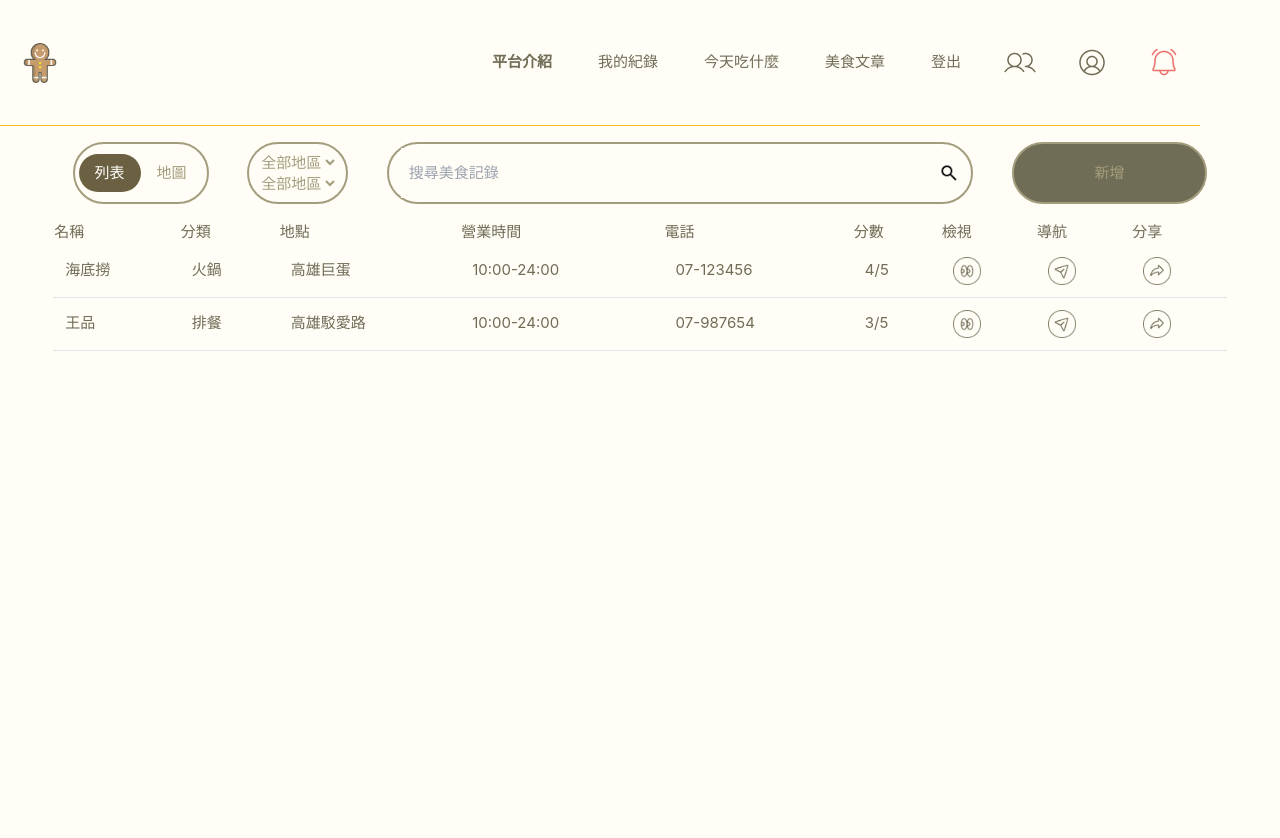
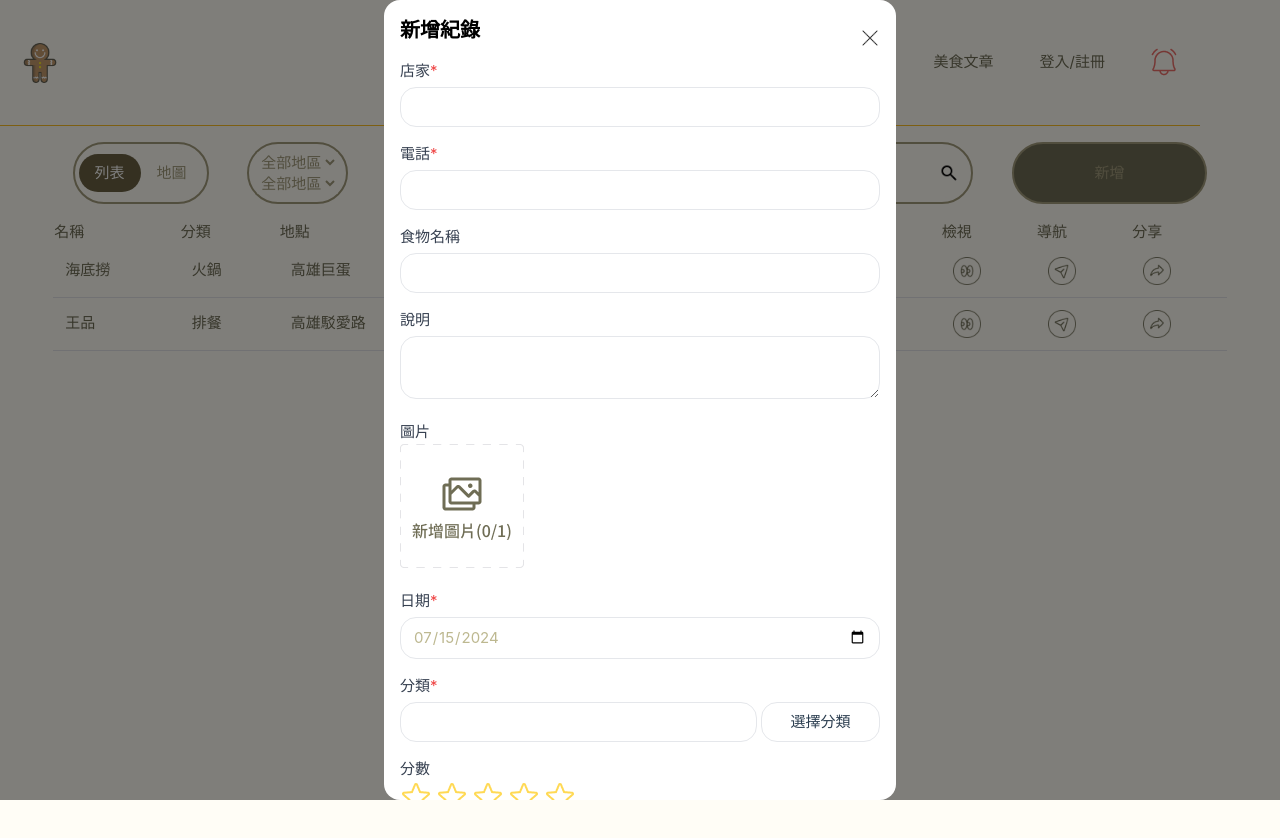
Before and after one commit to sunny96087/tastejoy_web, a Vue app: page /record in a window 1280 px wide. Both pictures are taken after a click on the button "新增". Shown: the top 838 px of the page. Built offline with nearby package versions, Linux system fonts and the light colour scheme; what @vee-validate/i18n would draw is missing.

Commit message:
docs: component-RecordList-add

```diff
--- a/src/components/FoodRecordAdd.vue
+++ b/src/components/FoodRecordAdd.vue
@@ -2,23 +2,11 @@
   import { ref,onMounted,watch } from 'vue'
   import { useCountryStore } from '../stores/country.js';
 
-  // 控制新增選單是否展開
-  const props = defineProps({
-    show:{
-      type: Boolean,
-      default: false,
-    },
-  })
-  console.log('addModal',props.show)
+  // 按下關閉按鈕回傳選單關閉給父組件
+  const emit = defineEmits(["closeAddModal"])
 
-  const emit = defineEmits(["updateAddModal"])
-
-  const showModal = ref(props.show)
-  const localShowModal = ref(showModal.value)
-
-  const closeModal = () =>{
-    localShowModal.value = false
-    emit("updateAddModal",localShowModal.value)
+  const closeModal = () => {
+    emit("closeAddModal")
 
   }
 
@@ -65,7 +53,7 @@
 </script>
 
 <template>
-  <div v-if="false" class="fixed top-0 inset-0 z-50 flex justify-center items-center bg-black bg-opacity-50">
+  <div class="fixed top-0 inset-0 z-50 flex justify-center items-center bg-black bg-opacity-50">
     <div class="w-full max-w-lg h-screen bg-white p-4 rounded-2xl overflow-auto">
       <div class="flex justify-between items-center">
         <h2 class="text-xl font-semibold mb-4 text-black">新增紀錄</h2>
--- a/src/components/NavBar.vue
+++ b/src/components/NavBar.vue
@@ -3,7 +3,7 @@ import { ref } from 'vue'
 import { RouterLink, RouterView } from 'vue-router'
 
   // 先假設是已登入狀態
-  const isMember = ref(true);
+  const isMember = ref(false);
 
   // 是否有好友推薦的餐廳
   const isNotice = ref(true);
@@ -42,7 +42,7 @@ import { RouterLink, RouterView } from 'vue-router'
           <RouterLink to="/" class="text-[#6F6D55]">登出</RouterLink>
         </li>
         <li v-else class="m-5">
-          <RouterLink to="/" class="text-[#6F6D55]">登入/註冊</RouterLink>
+          <RouterLink to="/login" class="text-[#6F6D55]">登入/註冊</RouterLink>
         </li>
         <li v-if="isMember" class="m-5">
           <RouterLink to="/friendlist">
--- a/src/router/index.js
+++ b/src/router/index.js
@@ -8,6 +8,16 @@ const router = createRouter({
       path: '/',
       name: 'home',
       component: HomeView
+    },
+    {
+      path: '/login',
+      name: 'login',
+      component: () => import('../views/LoginView.vue')
+    },
+    {
+      path: '/register',
+      name: 'regsiter',
+      component: () => import('../views/JoinView.vue')
     },
     {
       path: '/about',
--- a/src/views/FoodRecordListView.vue
+++ b/src/views/FoodRecordListView.vue
@@ -85,7 +85,7 @@ import addRecord from '../components/FoodRecordAdd.vue'
 </script>
 
 <template>
-  <addRecord v-show="isShowAddRecord"/>
+  <addRecord v-show="isShowAddRecord" @closeAddModal="isShowAddRecord = false"/>
   <div class="max-w-7xl mx-auto my-0 bg-custom-color relative">
     <header class="w-11/12 mx-auto mb-4 pt-4 relative md:flex justify-around">
       <div class="w-36 p-1 mb-2 border-2 border-[#a49d7d] rounded-full overflow-auto md:w-auto md:mb-0 flex items-center">
```
